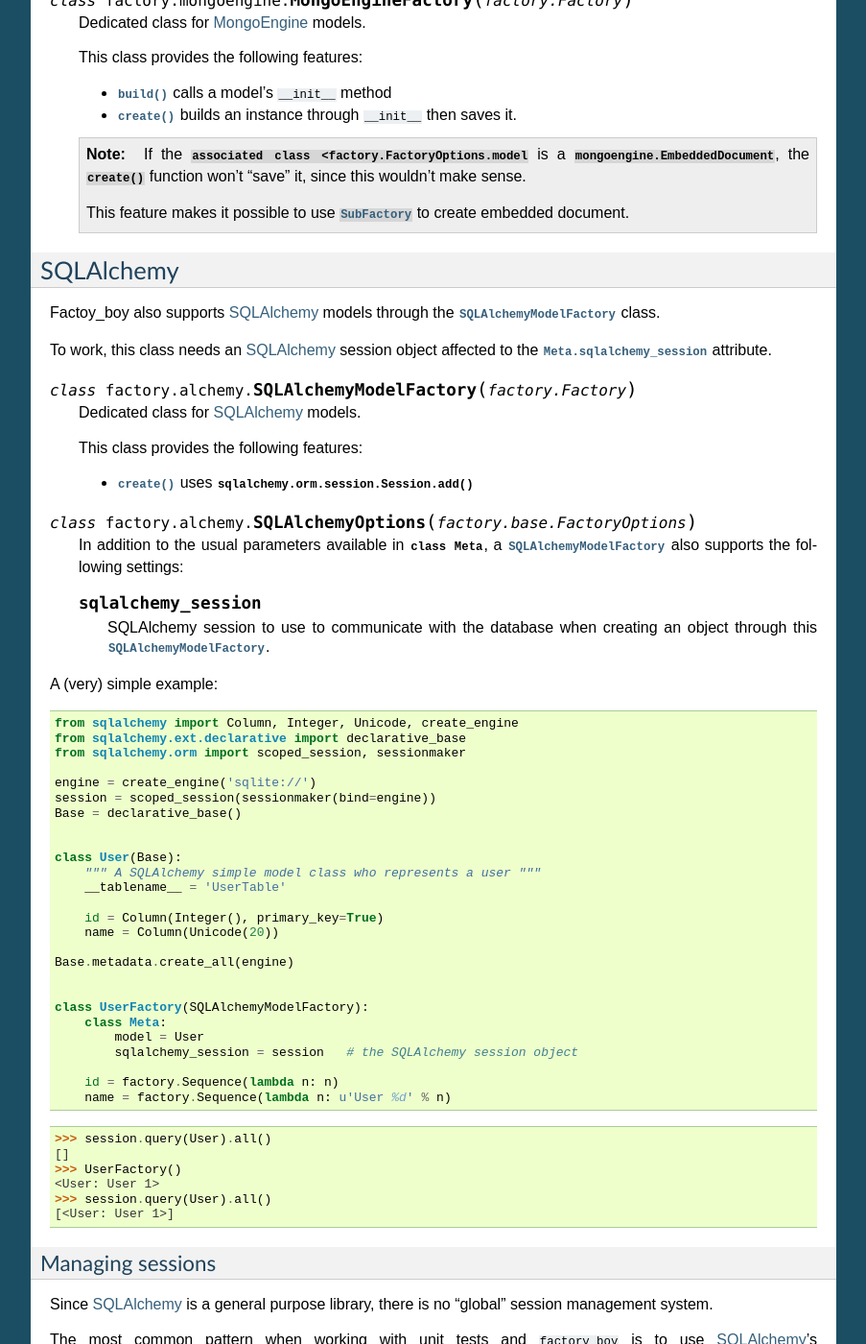
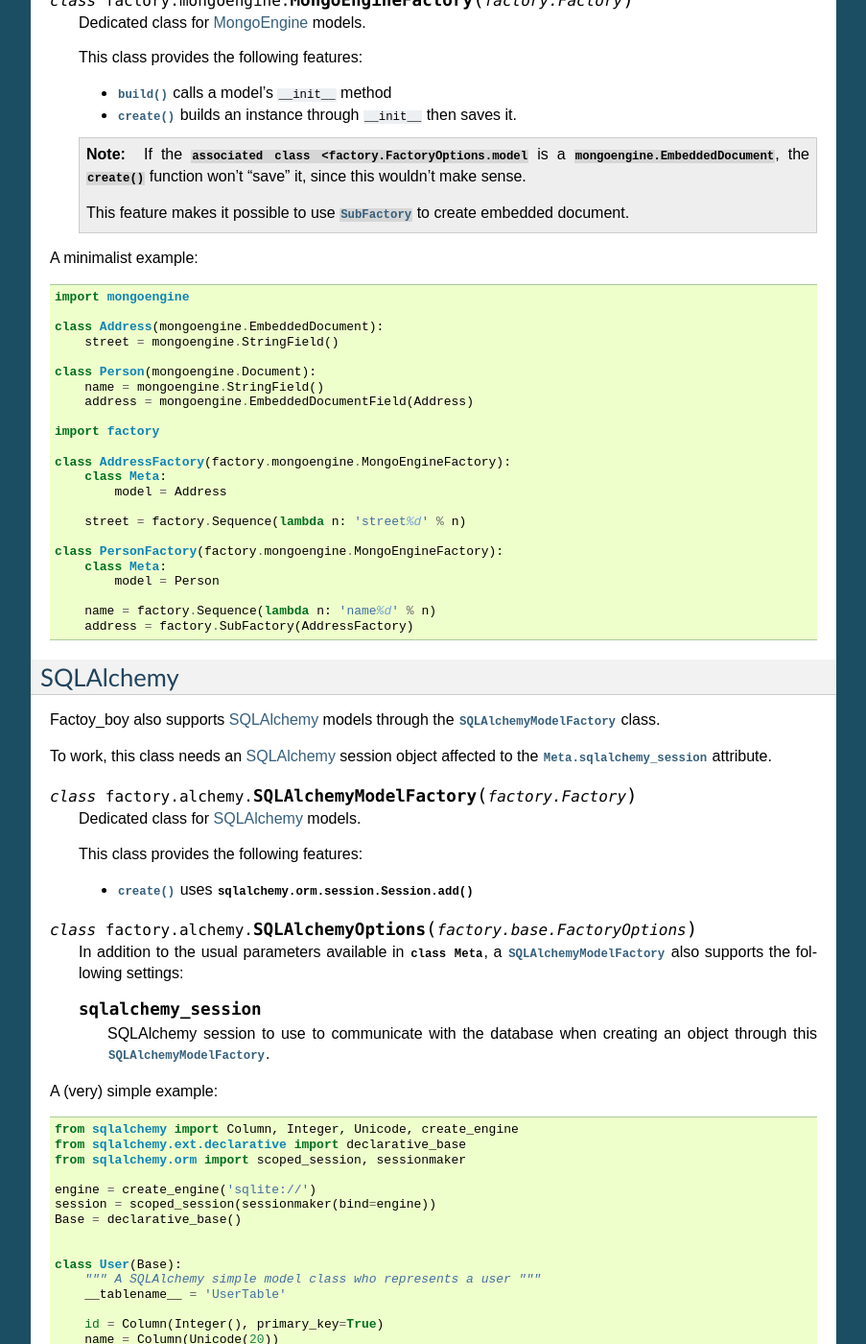
Before and after one commit to FactoryBoy/factory_boy, a Sphinx documentation site: the page built from docs/orms.rst, in a window 1280 px wide and 1400 px high, scrolled down 3833 px. Shown: the whole window at 96% size, without its empty margins (198-1101 px from the left). Built offline with Sphinx 7.4.7, drawn with Linux system fonts in a browser that asks for light colours; some of the changed text lies outside the part shown.

Commit message:
Improve ORM layer import paths (Closes #186).
You may now use the following code:

    import factory
    factory.alchemy.SQLAlchemyModelFactory
    factory.django.DjangoModelFactory
    factory.mongoengine.MongoEngineFactory

```diff
--- a/docs/changelog.rst
+++ b/docs/changelog.rst
@@ -14,6 +14,8 @@
     - :class:`factory.Iterator` no longer begins iteration of its argument at import time,
       thus allowing to pass in a lazy iterator such as a Django queryset
       (i.e ``factory.Iterator(models.MyThingy.objects.all())``).
+    - Simplify imports for ORM layers, now available through a simple ``factory`` import,
+      at ``factory.alchemy.SQLAlchemyModelFactory`` / ``factory.django.DjangoModelFactory`` / ``factory.mongoengine.MongoEngineFactory``.
 
 *Bugfix:*
 
--- a/docs/orms.rst
+++ b/docs/orms.rst
@@ -273,6 +273,34 @@
 
               This feature makes it possible to use :class:`~factory.SubFactory` to create embedded document.
 
+A minimalist example:
+
+.. code-block:: python
+
+    import mongoengine
+
+    class Address(mongoengine.EmbeddedDocument):
+        street = mongoengine.StringField()
+
+    class Person(mongoengine.Document):
+        name = mongoengine.StringField()
+        address = mongoengine.EmbeddedDocumentField(Address)
+
+    import factory
+
+    class AddressFactory(factory.mongoengine.MongoEngineFactory):
+        class Meta:
+            model = Address
+
+        street = factory.Sequence(lambda n: 'street%d' % n)
+
+    class PersonFactory(factory.mongoengine.MongoEngineFactory):
+        class Meta:
+            model = Person
+
+        name = factory.Sequence(lambda n: 'name%d' % n)
+        address = factory.SubFactory(AddressFactory)
+
 
 SQLAlchemy
 ----------
@@ -327,8 +355,9 @@
 
     Base.metadata.create_all(engine)
 
+    import factory
 
-    class UserFactory(SQLAlchemyModelFactory):
+    class UserFactory(factory.alchemy.SQLAlchemyModelFactory):
         class Meta:
             model = User
             sqlalchemy_session = session   # the SQLAlchemy session object
```
Also changed, not shown: factory/__init__.py (+9 -3 lines), 1 other file.
